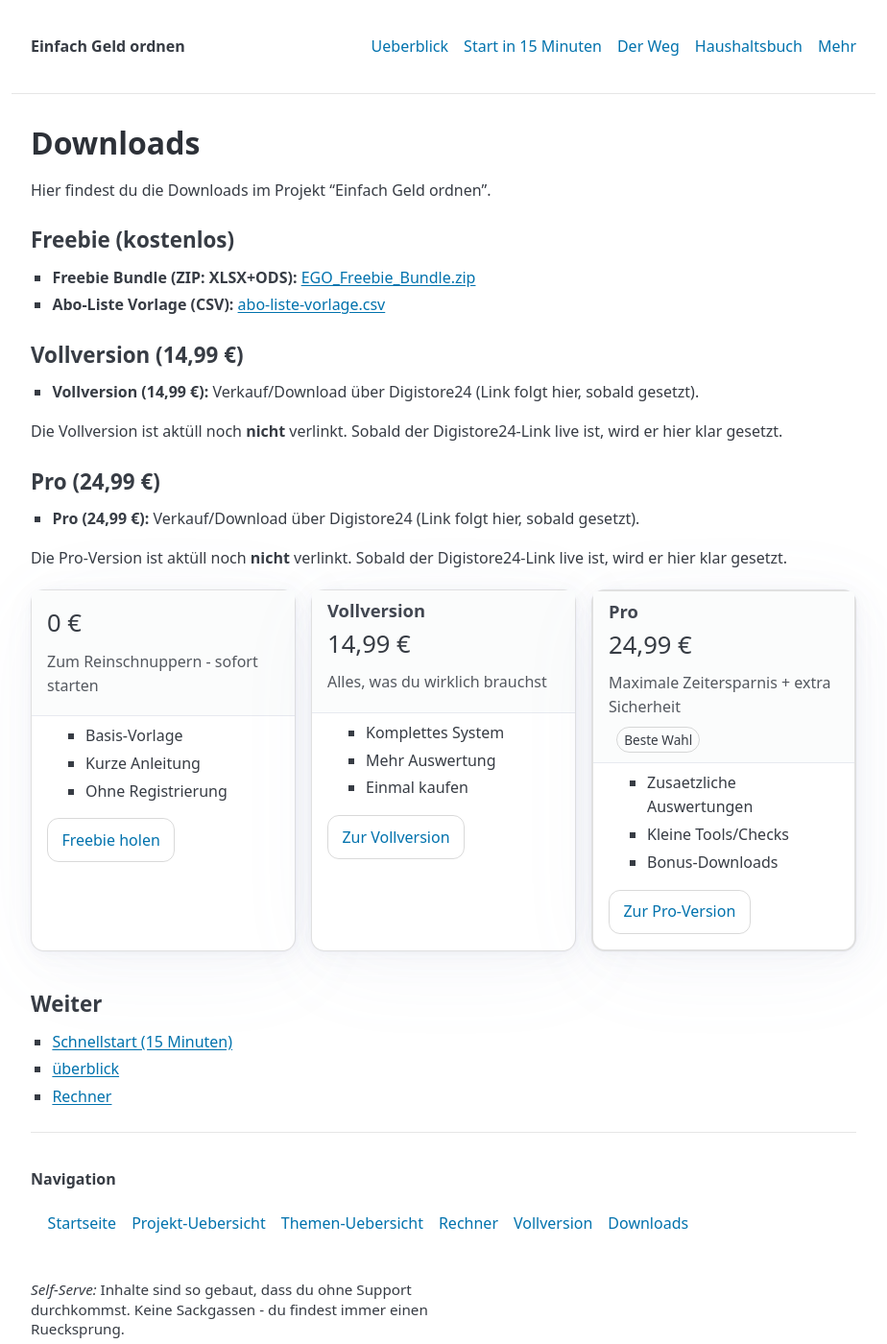
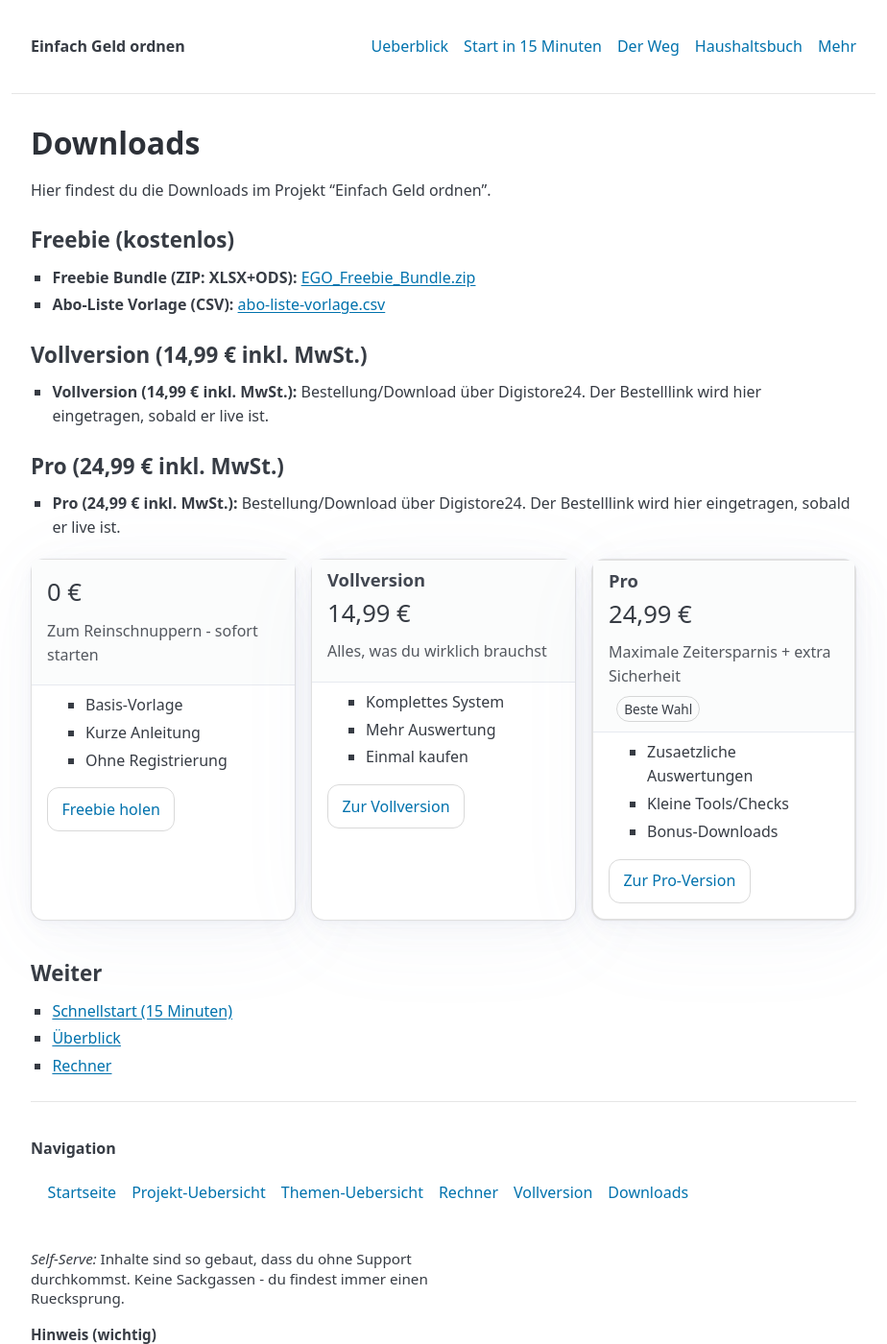
Before and after one commit to gluecklich-tools/einfach-geld-ordnen, a Jekyll site: the page built from seiten/downloads.md, in a window 1280 px wide and 1400 px high. Shown: the whole window at 96% size, without its empty margins (178-1102 px from the left). Built offline with Jekyll 4.4.1, drawn with Linux system fonts in a browser that asks for light colours.

Commit message:
Klaus-Run: automated gates + push 2026-02-22 22:42

```diff
--- a/seiten/downloads.md
+++ b/seiten/downloads.md
@@ -16,21 +16,17 @@
 - **Abo-Liste Vorlage (CSV):** [abo-liste-vorlage.csv]({{ site.baseurl }}/downloads/vorlagen/abo-liste-vorlage.csv)
 
 <span id="vollversion"></span>
-## Vollversion (14,99 €)
-- **Vollversion (14,99 €):** Verkauf/Download über Digistore24 (Link folgt hier, sobald gesetzt).
-
-Die Vollversion ist aktüll noch **nicht** verlinkt. Sobald der Digistore24-Link live ist, wird er hier klar gesetzt.
+## Vollversion (14,99 € inkl. MwSt.)
+- **Vollversion (14,99 € inkl. MwSt.):** Bestellung/Download über Digistore24. Der Bestelllink wird hier eingetragen, sobald er live ist.
 
 <span id="pro"></span>
-## Pro (24,99 €)
-- **Pro (24,99 €):** Verkauf/Download über Digistore24 (Link folgt hier, sobald gesetzt).
-
-Die Pro-Version ist aktüll noch **nicht** verlinkt. Sobald der Digistore24-Link live ist, wird er hier klar gesetzt.
+## Pro (24,99 € inkl. MwSt.)
+- **Pro (24,99 € inkl. MwSt.):** Bestellung/Download über Digistore24. Der Bestelllink wird hier eingetragen, sobald er live ist.
 
 {% include pricing-table.html %}
 
 ## Weiter
 - [Schnellstart (15 Minuten)]({{ site.baseurl }}/seiten/start_in_15_minuten.html)
-- [überblick]({{ site.baseurl }}/pillar/einfach-geld-ordnen.html)
+- [Überblick]({{ site.baseurl }}/pillar/einfach-geld-ordnen.html)
 - [Rechner]({{ site.baseurl }}/seiten/rechner-uebersicht.html)
 {% include no_sackgasse_footer.html %}
```
